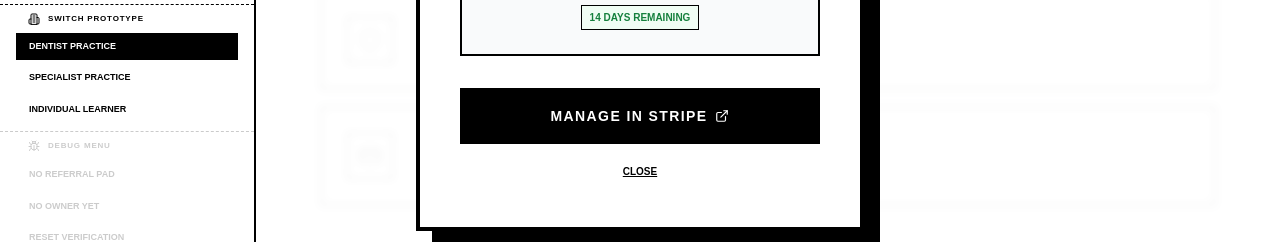
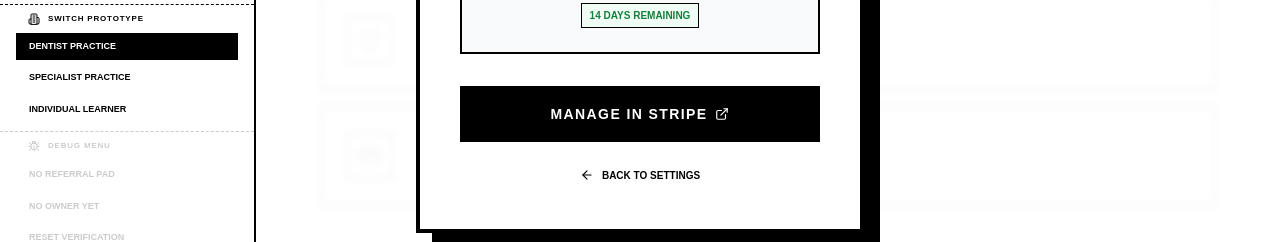
Before and after one commit to anton-g-kulikov/drtalk, a Next.js app: page /dentist/settings in a window 1280 px wide. Both pictures are taken after a click on the element 768 px from the left and 589 px from the top of the page. Shown: the part 433-675 px from the top of the page. Built offline with nearby package versions, Linux system fonts and the light colour scheme; no server answers; the database is empty.

Commit message:
style(settings): replace Close with Back to Settings link in BillingModal

```diff
--- a/src/components/BillingModal.tsx
+++ b/src/components/BillingModal.tsx
@@ -1,5 +1,5 @@
 import React from 'react';
-import { CreditCard, ExternalLink, ShieldCheck } from 'lucide-react';
+import { CreditCard, ExternalLink, ShieldCheck, ArrowLeft } from 'lucide-react';
 import { useSubscription } from '@/components/SubscriptionContext';
 
 export function BillingModal({
@@ -44,7 +44,7 @@ export function BillingModal({
             )}
           </div>
 
-          <div className="grid grid-cols-1 gap-3 pt-4">
+          <div className="grid grid-cols-1 gap-3 pt-4 text-center">
             <button
               onClick={onManage}
               className="wireframe-button bg-black text-white py-4 uppercase text-sm font-black tracking-widest flex items-center justify-center gap-2"
@@ -53,9 +53,10 @@ export function BillingModal({
             </button>
             <button
               onClick={onClose}
-              className="text-[10px] font-black uppercase underline py-2"
+              className="flex items-center justify-center gap-2 text-[10px] font-bold uppercase hover:bg-black hover:text-white transition-colors w-fit mx-auto px-2 py-1 border-2 border-transparent hover:border-black mt-2"
             >
-              Close
+              <ArrowLeft size={14} />
+              Back to Settings
             </button>
           </div>
         </div>
```
